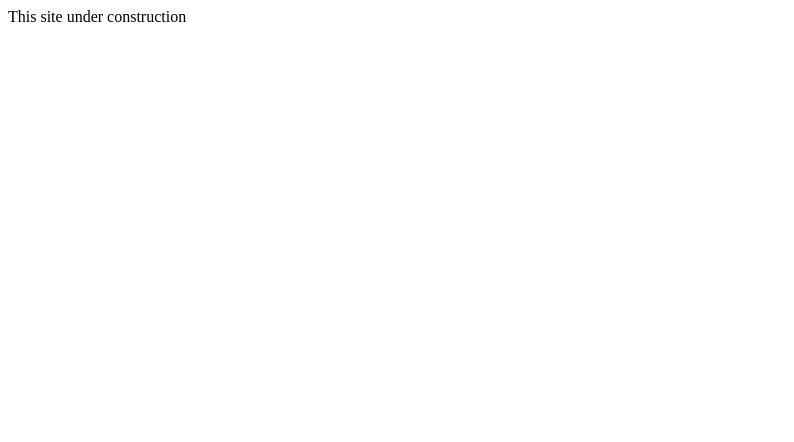
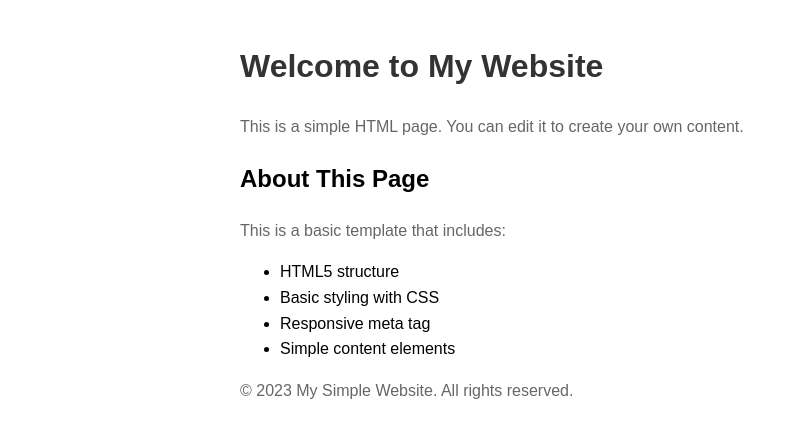
Before and after one commit to vibhavgithub/render-demo, a plain HTML site: page index.html in a window 1280 px wide. Shown: the whole page, without its empty margins (0-794 px from the left). Drawn offline with Linux system fonts and the light colour scheme.

Commit message:
Update index.html

```diff
--- a/index.html
+++ b/index.html
@@ -1 +1,41 @@
-This site under construction
+<!DOCTYPE html>
+<html lang="en">
+<head>
+    <meta charset="UTF-8">
+    <meta name="viewport" content="width=device-width, initial-scale=1.0">
+    <title>My Simple Web Page</title>
+    <style>
+        body {
+            font-family: Arial, sans-serif;
+            line-height: 1.6;
+            margin: 0;
+            padding: 20px;
+            max-width: 800px;
+            margin: 0 auto;
+        }
+        h1 {
+            color: #333;
+        }
+        p {
+            color: #666;
+        }
+    </style>
+</head>
+<body>
+    <h1>Welcome to My Website</h1>
+    <p>This is a simple HTML page. You can edit it to create your own content.</p>
+
+    <h2>About This Page</h2>
+    <p>This is a basic template that includes:</p>
+    <ul>
+        <li>HTML5 structure</li>
+        <li>Basic styling with CSS</li>
+        <li>Responsive meta tag</li>
+        <li>Simple content elements</li>
+    </ul>
+
+    <footer>
+        <p>&copy; 2023 My Simple Website. All rights reserved.</p>
+    </footer>
+</body>
+</html>
```
